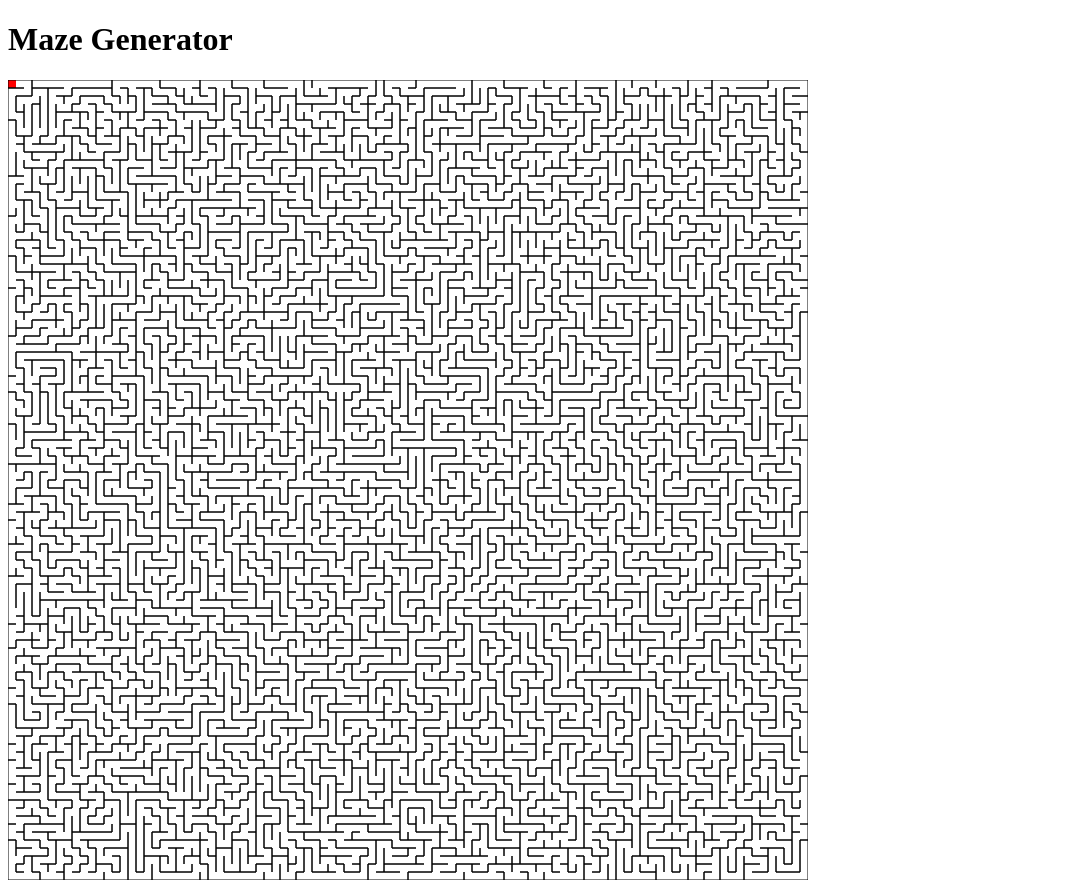
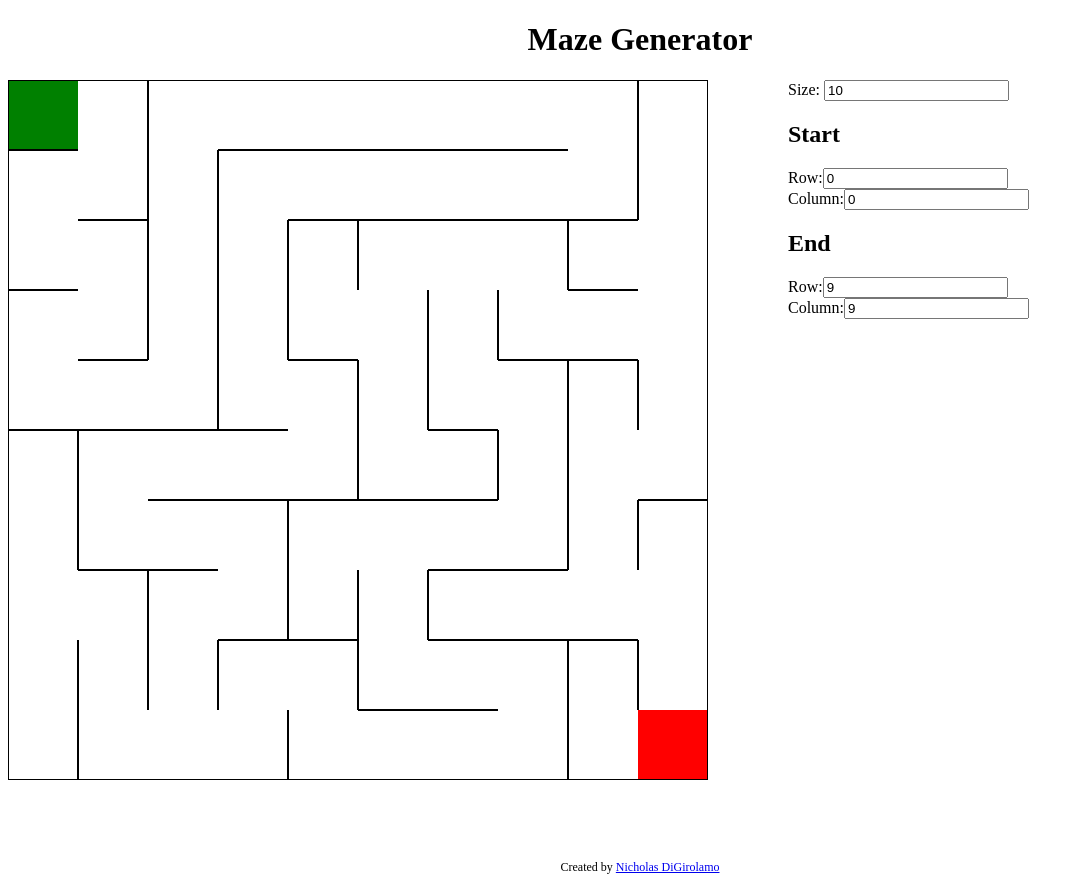
Before and after one commit to nsdigirolamo/maze-gen, a React (Vite) app: page / in a window 1280 px wide. Shown: the whole page, without its empty margins (0-1084 px from the left). Built offline with nearby package versions, Linux system fonts and the light colour scheme.

Commit message:
Added additional fields.

```diff
--- /dev/null
+++ b/src/App.css
@@ -0,0 +1,3 @@
+.container {
+  display: flex;
+}
--- a/src/App.tsx
+++ b/src/App.tsx
@@ -1,13 +1,70 @@
-import { Maze } from "./components/Maze";
+import { useEffect, useState } from "react";
+import "./App.css";
+import Maze from "./components/Maze";
 import { createIterativeBacktrackingMaze } from "./logic/iterativeBacktracking";
+import Coordinate from "./models/coordinate";
+import CellSelector from "./components/CellSelector";
 
 function App() {
-  const maze = createIterativeBacktrackingMaze(100, 100, { row: 0, col: 0 });
+  const [size, setSize] = useState(10);
+  const [start, setStart] = useState<Coordinate>({ row: 0, col: 0 });
+  const [end, setEnd] = useState<Coordinate>({ row: size - 1, col: size - 1 });
+  const [maze, setMaze] = useState(
+    createIterativeBacktrackingMaze(size, size, start),
+  );
+
+  const handleSize = (newSize: number) => {
+    setSize(newSize <= 0 ? 1 : newSize);
+  };
+
+  useEffect(() => {
+    setMaze(createIterativeBacktrackingMaze(size, size, start));
+  }, [size]);
 
   return (
     <>
-      <h1>Maze Generator</h1>
-      <Maze width={Math.floor(window.innerHeight)} maze={maze} />
+      <h1 style={{ textAlign: "center" }}>Maze Generator</h1>
+      <div className="container">
+        <Maze
+          width={Math.floor(window.innerHeight - 100)}
+          maze={maze}
+          start={start}
+          end={end}
+        />
+        <div style={{ margin: "0 10vh 0 10vh" }}>
+          <div>
+            Size:{" "}
+            <input
+              type="number"
+              onChange={(event) => handleSize(+event.target.value)}
+              value={"" + size}
+            />
+          </div>
+          <CellSelector
+            initialValue={start}
+            onChange={setStart}
+            width={size}
+            height={size}
+            label="Start"
+          />
+          <CellSelector
+            initialValue={end}
+            onChange={setEnd}
+            width={size}
+            height={size}
+            label="End"
+          />
+        </div>
+      </div>
+      <footer
+        style={{
+          textAlign: "center",
+          margin: "10vh 0 2vh 0",
+          fontSize: "0.75rem",
+        }}
+      >
+        Created by <a href="https://nsdigirolamo.com">Nicholas DiGirolamo</a>
+      </footer>
     </>
   );
 }
--- /dev/null
+++ b/src/components/CellSelector.tsx
@@ -0,0 +1,48 @@
+import { useEffect, useState } from "react";
+import Coordinate from "../models/coordinate";
+
+interface CoordinateSelectorProps {
+  initialValue: Coordinate;
+  onChange: (newCoordinate: Coordinate) => void;
+  width: number;
+  height: number;
+  label: string;
+}
+
+function CellSelector(props: CoordinateSelectorProps) {
+  const [coordinate, setCoordinate] = useState<Coordinate>(props.initialValue);
+  const handleStart = (newRow: number, newCol: number) => {
+    setCoordinate({
+      row: Math.min(Math.max(newRow, 0), props.height - 1),
+      col: Math.min(Math.max(newCol, 0), props.width - 1),
+    });
+  };
+
+  useEffect(() => {
+    props.onChange(coordinate);
+  }, [coordinate]);
+
+  return (
+    <div>
+      <h2>{props.label}</h2>
+      <div>
+        Row:
+        <input
+          type="number"
+          onChange={(event) => handleStart(+event.target.value, coordinate.col)}
+          value={"" + coordinate.row}
+        />
+      </div>
+      <div>
+        Column:
+        <input
+          type="number"
+          onChange={(event) => handleStart(coordinate.row, +event.target.value)}
+          value={"" + coordinate.col}
+        />
+      </div>
+    </div>
+  );
+}
+
+export default CellSelector;
--- a/src/components/Maze.tsx
+++ b/src/components/Maze.tsx
@@ -1,13 +1,22 @@
 import { useEffect, useRef } from "react";
 import type { Maze } from "../models/maze";
+import Coordinate from "../models/coordinate";
 
 interface MazeProps {
   maze: Maze;
   width: number;
+  height?: number;
+  start?: Coordinate;
+  end?: Coordinate;
 }
 
-export function Maze(props: MazeProps) {
+function Maze(props: MazeProps) {
   const canvasRef = useRef<HTMLCanvasElement>(null);
+
+  const width = props.width;
+  const height = props.height ? props.height : props.width;
+  const start = props.start ? props.start : { row: 0, col: 0 };
+  const end = props.end ? props.end : { row: width - 1, col: width - 1 };
 
   useEffect(() => {
     const canvas = canvasRef.current;
@@ -16,22 +25,33 @@ export function Maze(props: MazeProps) {
     const context = canvas.getContext("2d");
     if (context === null) return;
 
-    canvas.width = props.width;
-    canvas.height = props.width;
+    canvas.width = width;
+    canvas.height = height;
 
-    const cellSize = Math.floor(
-      Math.min(
-        canvas.width / props.maze[0].length,
-        canvas.height / props.maze.length,
-      ),
+    const cellSize = Math.min(
+      canvas.width / props.maze[0].length,
+      canvas.height / props.maze.length,
     );
 
     context.clearRect(0, 0, canvas.width, canvas.height);
     context.strokeStyle = "black";
-    context.lineWidth = 1;
+    context.lineWidth = 2;
+
+    context.fillStyle = "green";
+    context.fillRect(
+      start.col * cellSize,
+      start.row * cellSize,
+      cellSize,
+      cellSize,
+    );
 
     context.fillStyle = "red";
-    context.fillRect(0, 0, cellSize, cellSize);
+    context.fillRect(
+      end.col * cellSize,
+      end.row * cellSize,
+      cellSize,
+      cellSize,
+    );
 
     for (let row = 0; row < props.maze.length; row++) {
       for (let col = 0; col < props.maze[0].length; col++) {
@@ -61,12 +81,9 @@ export function Maze(props: MazeProps) {
         context.stroke();
       }
     }
-  }, [props.maze]);
+  }, [props.maze, start, end]);
 
-  return (
-    <canvas
-      ref={canvasRef}
-      style={{ width: props.width, height: props.width }}
-    />
-  );
+  return <canvas ref={canvasRef} style={{ width: width, height: height }} />;
 }
+
+export default Maze;
```
